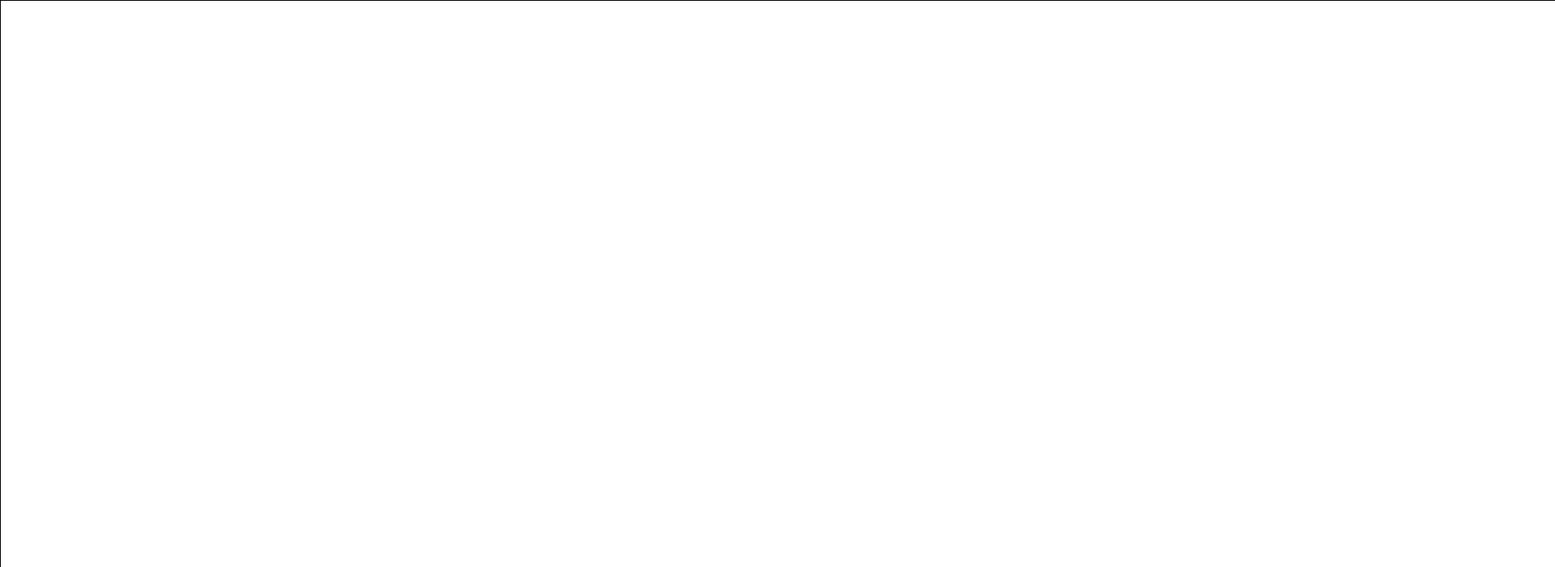
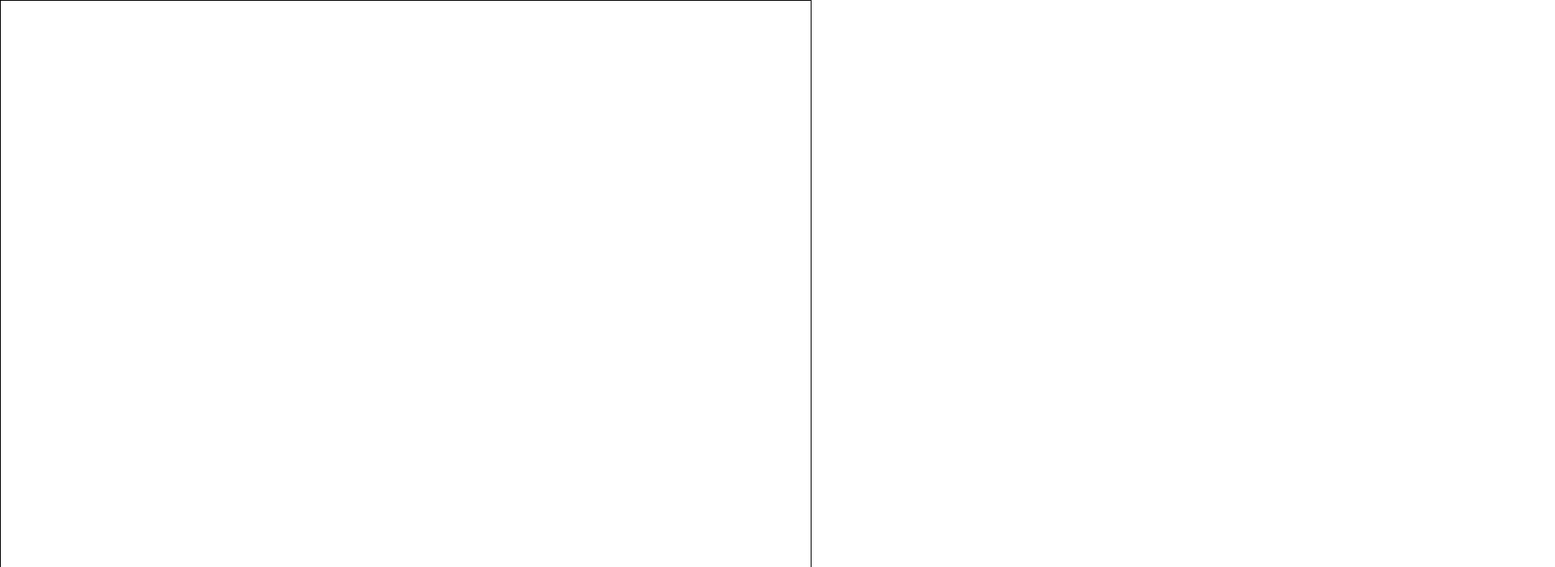
Before and after one commit to Don-L/canvas_project, a plain HTML site: page index.html in a window 1280 px wide. Shown: the top 701 px of the page at 81% size, 1920 px wide, since content can reach past the window. Drawn offline with Linux system fonts and the light colour scheme.

Commit message:
changed canvas size

```diff
--- a/index.html
+++ b/index.html
@@ -7,7 +7,7 @@
     <link rel='stylesheet' type='text/css' href='main.css'>
   </head>
   <body>
-    <canvas id='main' width='2000' height='700'></canvas>
+    <canvas id='main' width='1000' height='700'></canvas>
       <form id="radiusForm">
         <!-- <input type="text" name="hex-colour"></input> -->
         <input type="text" id="circle-radius" name="circle-radius"></input>
```
